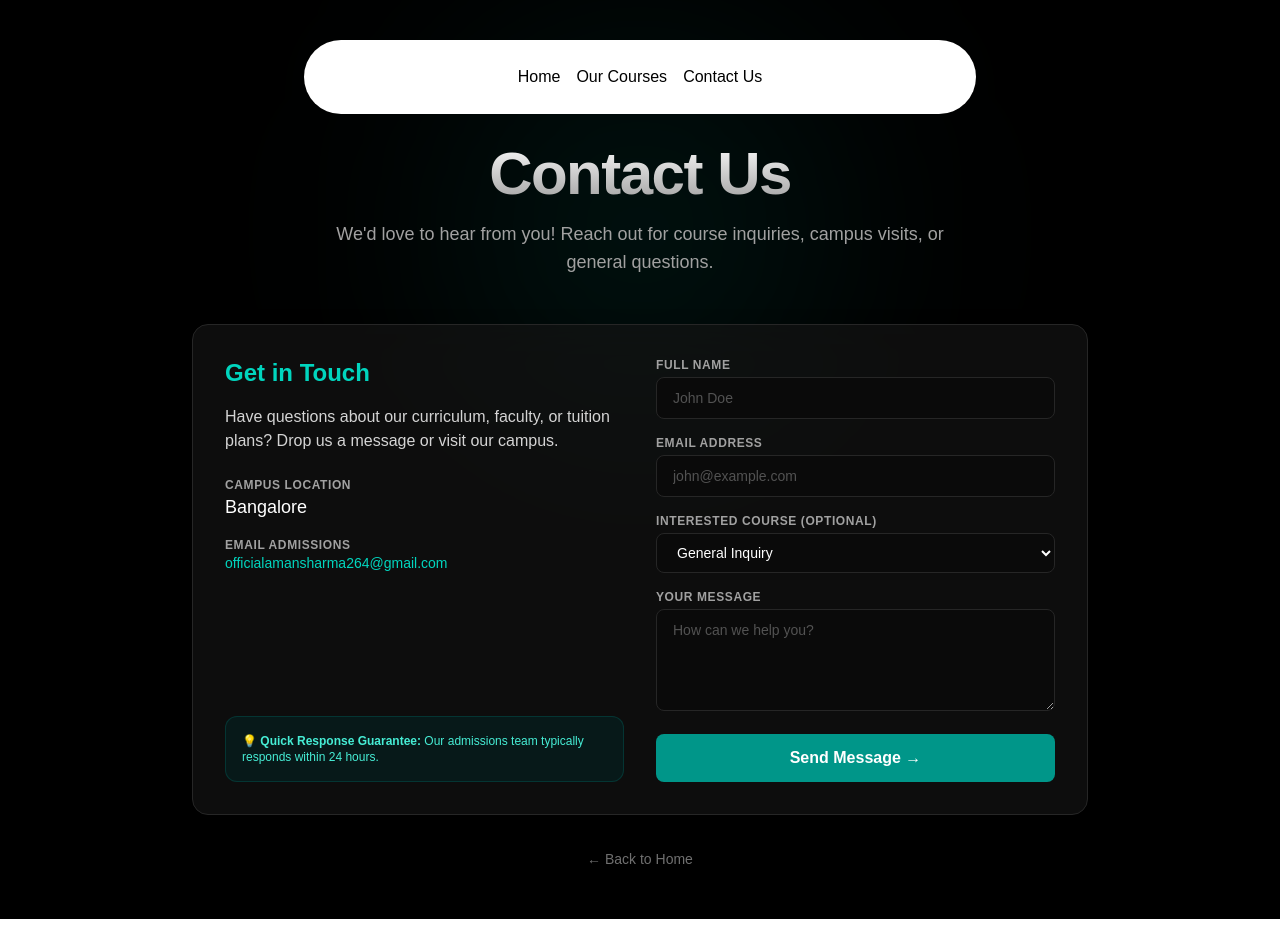
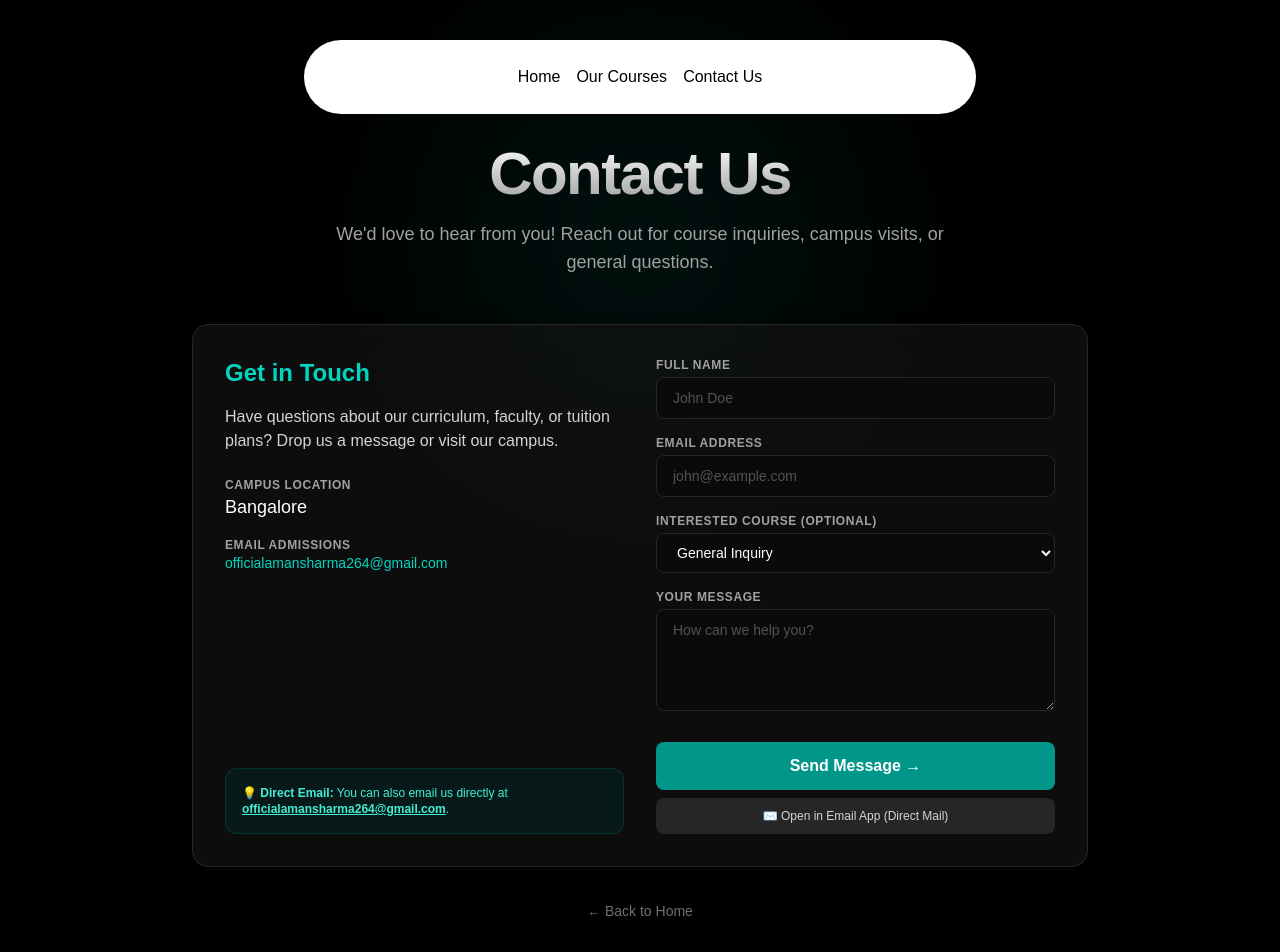
Before and after one commit to amansharma264/Explore-Next-Js-, a Next.js app: page /contact in a window 1280 px wide. Shown: the top 952 px of the page. Before the commit the page ends 919 px from the top, so only its background shows below. Built offline with nearby package versions, Linux system fonts and the light colour scheme.

Commit message:
feat: add contact page with form submission and direct email integration

```diff
--- a/app/contact/page.tsx
+++ b/app/contact/page.tsx
@@ -7,6 +7,7 @@ import Link from 'next/link';
 function ContactFormContent() {
   const searchParams = useSearchParams();
   const initialCourse = searchParams.get('course') || '';
+  const isSubmittedQuery = searchParams.get('submitted') === 'true';
 
   const [formData, setFormData] = useState({
     name: '',
@@ -15,9 +16,7 @@ function ContactFormContent() {
     message: '',
   });
 
-  const [submitted, setSubmitted] = useState(false);
-  const [loading, setLoading] = useState(false);
-  const [error, setError] = useState('');
+  const [submitted, setSubmitted] = useState(isSubmittedQuery);
 
   useEffect(() => {
     if (initialCourse) {
@@ -31,74 +30,12 @@ function ContactFormContent() {
     setFormData({ ...formData, [e.target.name]: e.target.value });
   };
 
-  const handleSubmit = async (e: React.FormEvent) => {
-    e.preventDefault();
-    setLoading(true);
-    setError('');
-
-    try {
-      // Direct high-reliability dispatch to officialamansharma264@gmail.com via FormSubmit
-      const response = await fetch('https://formsubmit.co/ajax/officialamansharma264@gmail.com', {
-        method: 'POST',
-        headers: {
-          'Content-Type': 'application/json',
-          Accept: 'application/json',
-        },
-        body: JSON.stringify({
-          name: formData.name,
-          email: formData.email,
-          course: formData.course || 'General Inquiry',
-          message: formData.message,
-          _subject: `New Music Academy Inquiry from ${formData.name}`,
-          _template: 'table',
-          _captcha: 'false',
-        }),
-      });
-
-      if (response.ok) {
-        setSubmitted(true);
-      } else {
-        // Fallback attempt via Web3Forms
-        const web3Res = await fetch('https://api.web3forms.com/submit', {
-          method: 'POST',
-          headers: {
-            'Content-Type': 'application/json',
-            Accept: 'application/json',
-          },
-          body: JSON.stringify({
-            access_key: 'c17d4580-de06-4cfc-a8c8-c202abe1e173',
-            subject: `New Music Academy Inquiry from ${formData.name}`,
-            name: formData.name,
-            email: formData.email,
-            message: `Course: ${formData.course || 'General'}\n\n${formData.message}`,
-            send_to: 'officialamansharma264@gmail.com',
-          }),
-        });
-
-        if (web3Res.ok) {
-          setSubmitted(true);
-        } else {
-          // Guaranteed fallback: open native mail client pre-filled
-          const mailtoSubject = encodeURIComponent(`Music Academy Inquiry from ${formData.name}`);
-          const mailtoBody = encodeURIComponent(
+  const handleDirectEmailClick = () => {
+    const subject = encodeURIComponent(`Music Academy Inquiry from ${formData.name || 'Visitor'}`);
+    const body = encodeURIComponent(
       `Name: ${formData.name}\nEmail: ${formData.email}\nCourse: ${formData.course || 'General'}\n\nMessage:\n${formData.message}`
     );
-          window.location.href = `mailto:officialamansharma264@gmail.com?subject=${mailtoSubject}&body=${mailtoBody}`;
-          setSubmitted(true);
-        }
-      }
-    } catch (err) {
-      console.warn('Form dispatch notice:', err);
-      // Fail-safe trigger
-      const mailtoSubject = encodeURIComponent(`Music Academy Inquiry from ${formData.name}`);
-      const mailtoBody = encodeURIComponent(
-        `Name: ${formData.name}\nEmail: ${formData.email}\nCourse: ${formData.course || 'General'}\n\nMessage:\n${formData.message}`
-      );
-      window.location.href = `mailto:officialamansharma264@gmail.com?subject=${mailtoSubject}&body=${mailtoBody}`;
-      setSubmitted(true);
-    } finally {
-      setLoading(false);
-    }
+    window.location.href = `mailto:officialamansharma264@gmail.com?subject=${subject}&body=${body}`;
   };
 
   return (
@@ -125,7 +62,7 @@ function ContactFormContent() {
         </div>
 
         <div className="p-4 bg-teal-950/40 border border-teal-800/40 rounded-xl text-xs text-teal-300">
-          💡 <strong>Quick Response Guarantee:</strong> Our admissions team typically responds within 24 hours.
+          💡 <strong>Direct Email:</strong> You can also email us directly at <a href="mailto:officialamansharma264@gmail.com" className="underline font-semibold">officialamansharma264@gmail.com</a>.
         </div>
       </div>
 
@@ -138,7 +75,7 @@ function ContactFormContent() {
             </div>
             <h3 className="text-2xl font-bold text-white">Message Sent!</h3>
             <p className="text-neutral-300 text-sm">
-              Thank you for reaching out, <span className="text-teal-400 font-medium">{formData.name}</span>. We have received your inquiry and sent it to <span className="text-teal-400 font-medium">officialamansharma264@gmail.com</span>.
+              Thank you for reaching out! Your message has been routed to <span className="text-teal-400 font-medium">officialamansharma264@gmail.com</span>. We will get back to you shortly.
             </p>
             <button
               onClick={() => setSubmitted(false)}
@@ -148,12 +85,16 @@ function ContactFormContent() {
             </button>
           </div>
         ) : (
-          <form onSubmit={handleSubmit} className="space-y-4">
-            {error && (
-              <div className="p-3 bg-red-950/50 border border-red-800/50 text-red-300 rounded-lg text-xs">
-                {error}
-              </div>
-            )}
+          <form
+            action="https://formsubmit.co/officialamansharma264@gmail.com"
+            method="POST"
+            onSubmit={() => setSubmitted(true)}
+            className="space-y-4"
+          >
+            {/* FormSubmit Configuration */}
+            <input type="hidden" name="_subject" value={`Music Academy Inquiry from ${formData.name || 'Student'}`} />
+            <input type="hidden" name="_captcha" value="false" />
+            <input type="hidden" name="_template" value="table" />
 
             <div>
               <label className="block text-xs font-semibold uppercase tracking-wider text-neutral-400 mb-1">
@@ -195,7 +136,7 @@ function ContactFormContent() {
                 onChange={handleChange}
                 className="w-full bg-neutral-950 border border-neutral-800 rounded-lg px-4 py-2.5 text-sm text-white focus:outline-none focus:border-teal-500 transition-colors"
               >
-                <option value="">General Inquiry</option>
+                <option value="General Inquiry">General Inquiry</option>
                 <option value="Guitar Fundamentals">Guitar Fundamentals ($99.99)</option>
                 <option value="Piano Masterclass">Piano Masterclass ($129.99)</option>
                 <option value="Vocal Training">Vocal Training ($119.99)</option>
@@ -220,17 +161,22 @@ function ContactFormContent() {
               />
             </div>
 
+            <div className="space-y-2 pt-2">
               <button
                 type="submit"
-              disabled={loading}
-              className="w-full bg-teal-600 hover:bg-teal-500 text-white font-semibold py-3 px-6 rounded-lg transition-colors flex items-center justify-center space-x-2 disabled:opacity-50"
+                className="w-full bg-teal-600 hover:bg-teal-500 text-white font-semibold py-3 px-6 rounded-lg transition-colors flex items-center justify-center space-x-2"
               >
-              {loading ? (
-                <span>Sending...</span>
-              ) : (
                 <span>Send Message &rarr;</span>
-              )}
               </button>
+
+              <button
+                type="button"
+                onClick={handleDirectEmailClick}
+                className="w-full bg-neutral-800 hover:bg-neutral-700 text-neutral-300 font-medium py-2.5 px-6 rounded-lg text-xs transition-colors"
+              >
+                ✉️ Open in Email App (Direct Mail)
+              </button>
+            </div>
           </form>
         )}
       </div>
```
Lines whose indentation alone changed are shown as unchanged.
